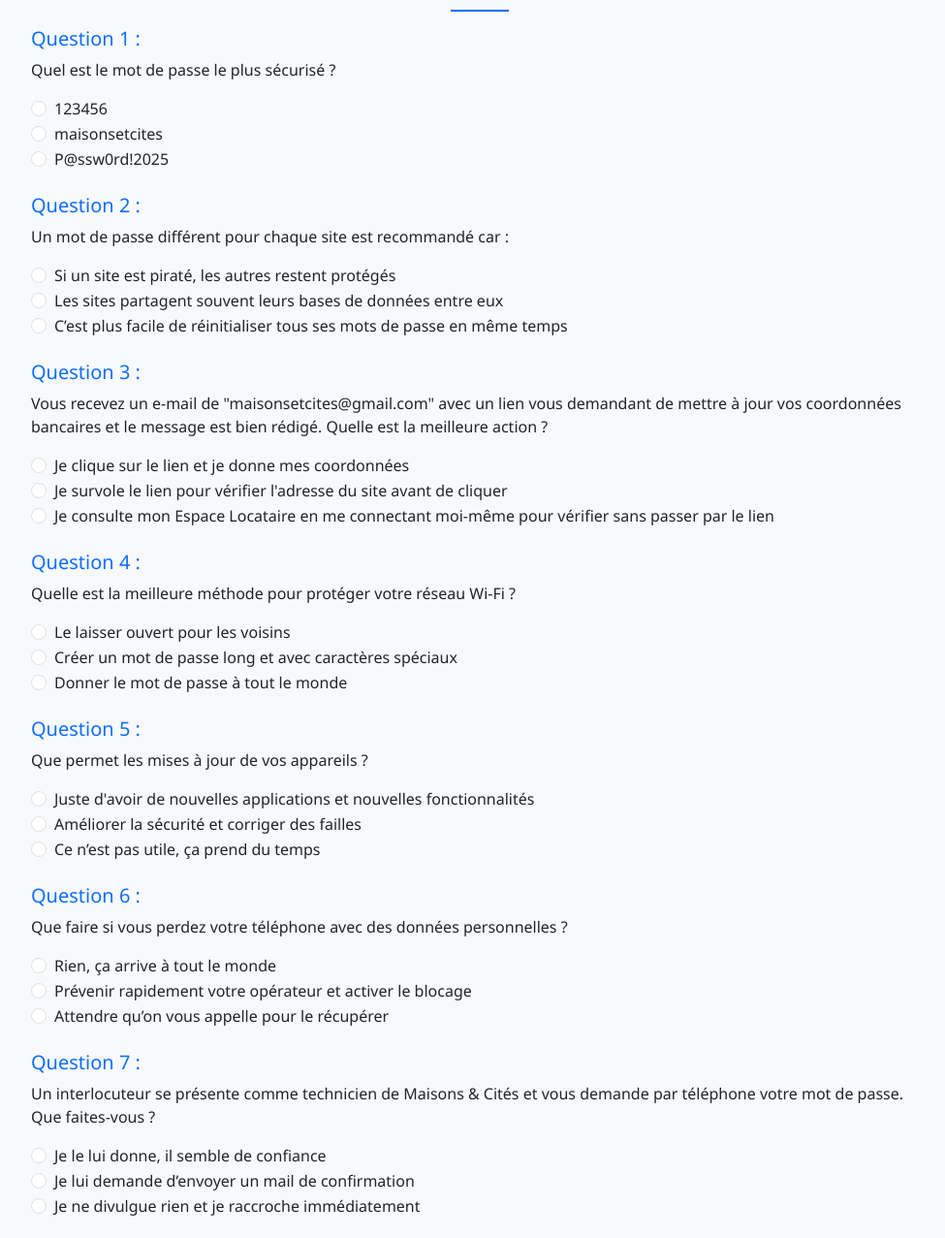
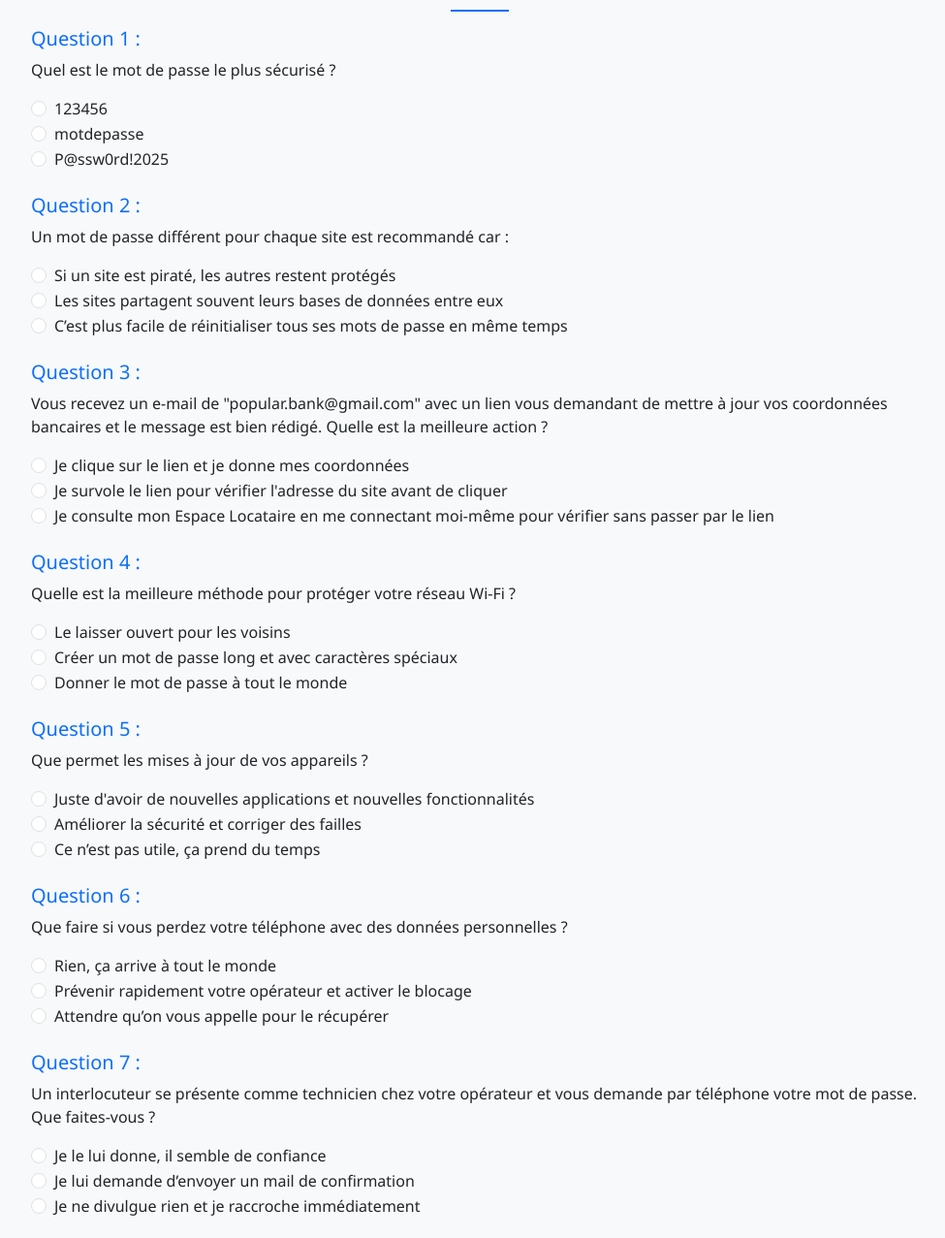
Before and after one commit to Jules-Verstaevel/quiz, a plain HTML site: page index.html in a window 1280 px wide. Shown: the part 300-1577 px from the top of the page at 97% size, without its empty margins (145-1120 px from the left). Drawn offline with nearby package versions, Linux system fonts and the light colour scheme.

Commit message:
Update index.html

```diff
--- a/index.html
+++ b/index.html
@@ -65,7 +65,7 @@ const questions = [
     question: "Quel est le mot de passe le plus sécurisé ?",
     options: [
       "123456",
-      "maisonsetcites",
+      "motdepasse",
       "P@ssw0rd!2025"
     ],
     answer: "P@ssw0rd!2025",
@@ -82,7 +82,7 @@ const questions = [
     explanation: "Utiliser un mot de passe unique pour chaque compte empêche qu’un piratage d’un site ne compromette tous vos comptes."
   },
   {
-    question: "Vous recevez un e-mail de \"maisonsetcites@gmail.com\" avec un lien vous demandant de mettre à jour vos coordonnées bancaires et le message est bien rédigé. Quelle est la meilleure action ?",
+    question: "Vous recevez un e-mail de \"popular.bank@gmail.com\" avec un lien vous demandant de mettre à jour vos coordonnées bancaires et le message est bien rédigé. Quelle est la meilleure action ?",
     options: [
       "Je clique sur le lien et je donne mes coordonnées",
       "Je survole le lien pour vérifier l'adresse du site avant de cliquer",
@@ -122,7 +122,7 @@ const questions = [
     explanation: "Réagir vite limite les risques de vol de données ou d’usurpation."
   },
   {
-    question: "Un interlocuteur se présente comme technicien de Maisons & Cités et vous demande par téléphone votre mot de passe. Que faites-vous ?",
+    question: "Un interlocuteur se présente comme technicien chez votre opérateur et vous demande par téléphone votre mot de passe. Que faites-vous ?",
     options: [
       "Je le lui donne, il semble de confiance",
       "Je lui demande d’envoyer un mail de confirmation",
```
